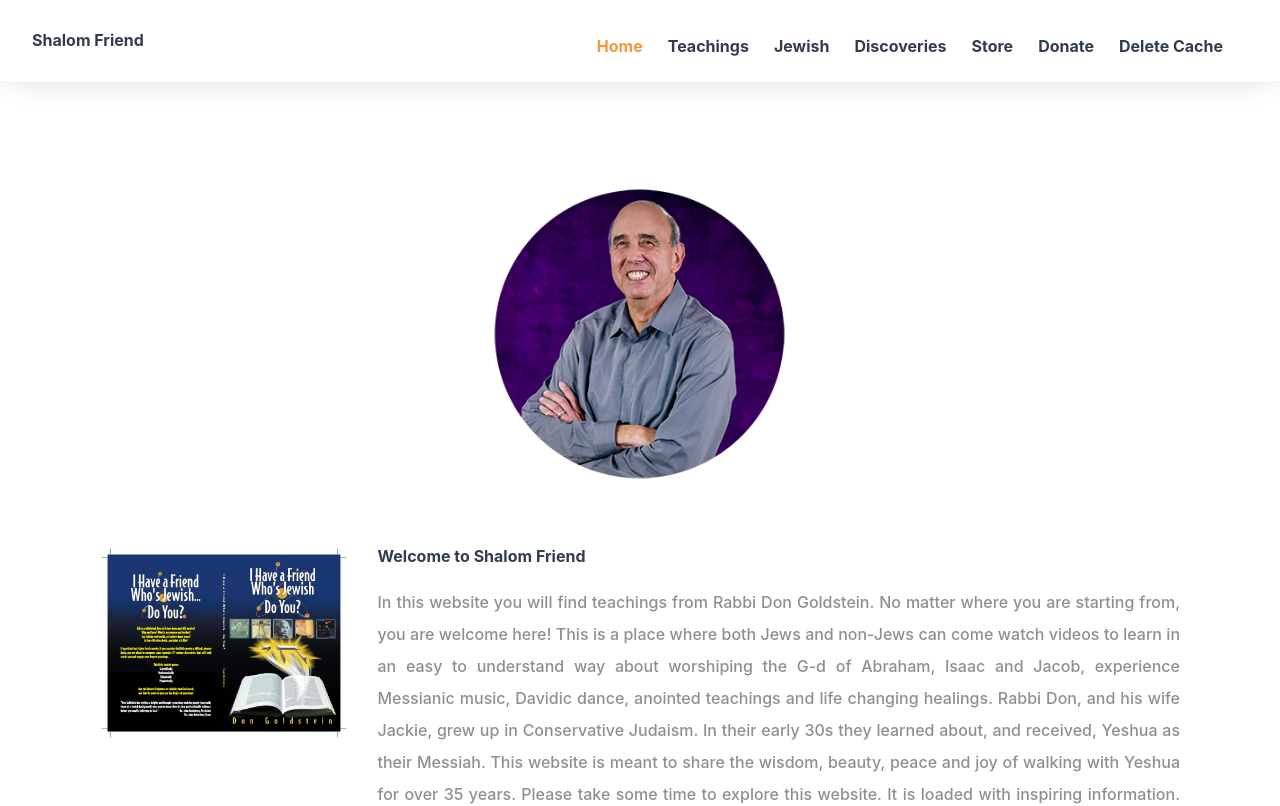
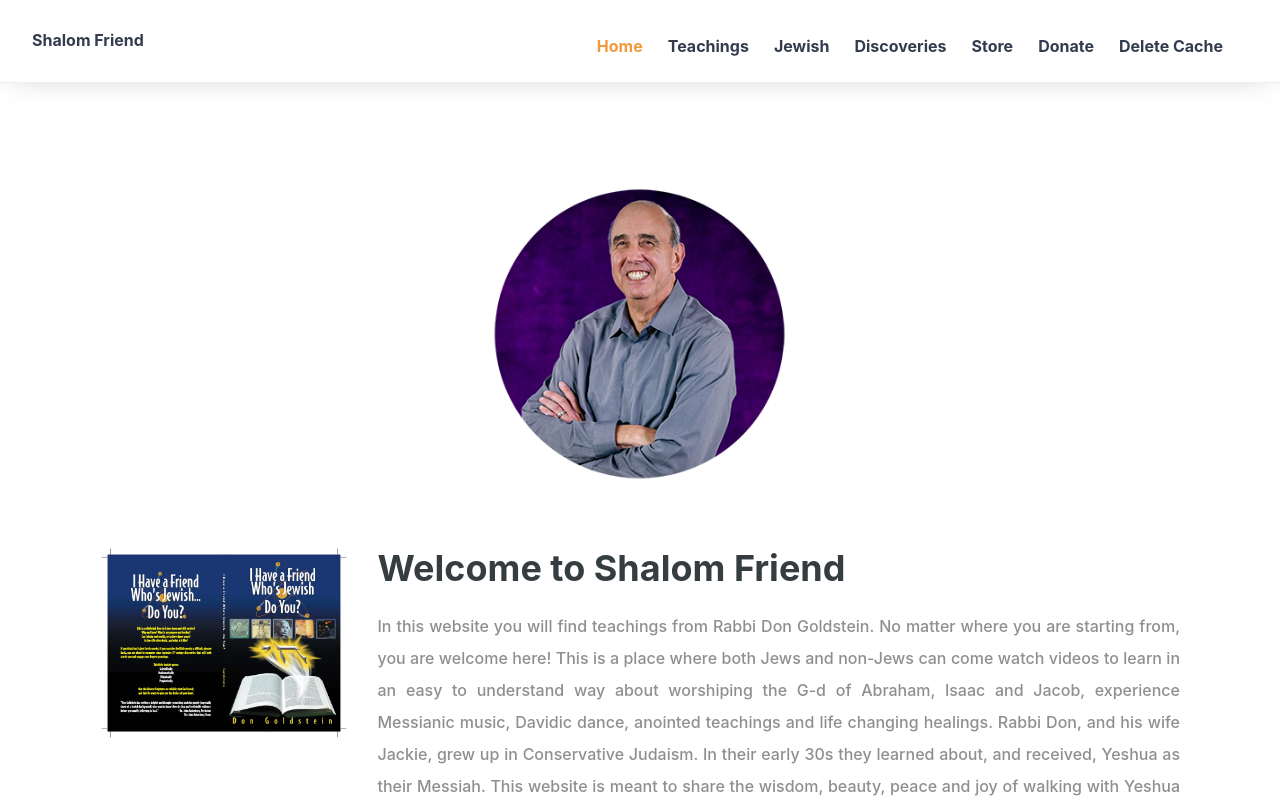
Before and after one commit to ShoreshDavidBrandonOrg/shalomfriend.com, a React (Vite) app: page / in a window 1280 px wide. Shown: the top 806 px of the page. Built offline with nearby package versions, Linux system fonts and the light colour scheme; what normalizr would draw is missing.

Commit message:
style: heading ui

```diff
--- a/src/pages/HomePage/IntroSection.tsx
+++ b/src/pages/HomePage/IntroSection.tsx
@@ -1,4 +1,4 @@
-import { Center, Image } from '@chakra-ui/react';
+import { Center, Heading, Image } from '@chakra-ui/react';
 import * as React from 'react';
 
 import bookImg from '../../assets/img/book.jpeg';
@@ -21,7 +21,7 @@ export const IntroSection = () => {
           <img src={bookImg} />
         </div>
         <div className="col-lg-9">
-          <h3>Welcome to Shalom Friend</h3>
+          <Heading>Welcome to Shalom Friend</Heading>
           <p>
             In this website you will find teachings from Rabbi Don Goldstein. No
             matter where you are starting from, you are welcome here! This is a
```
